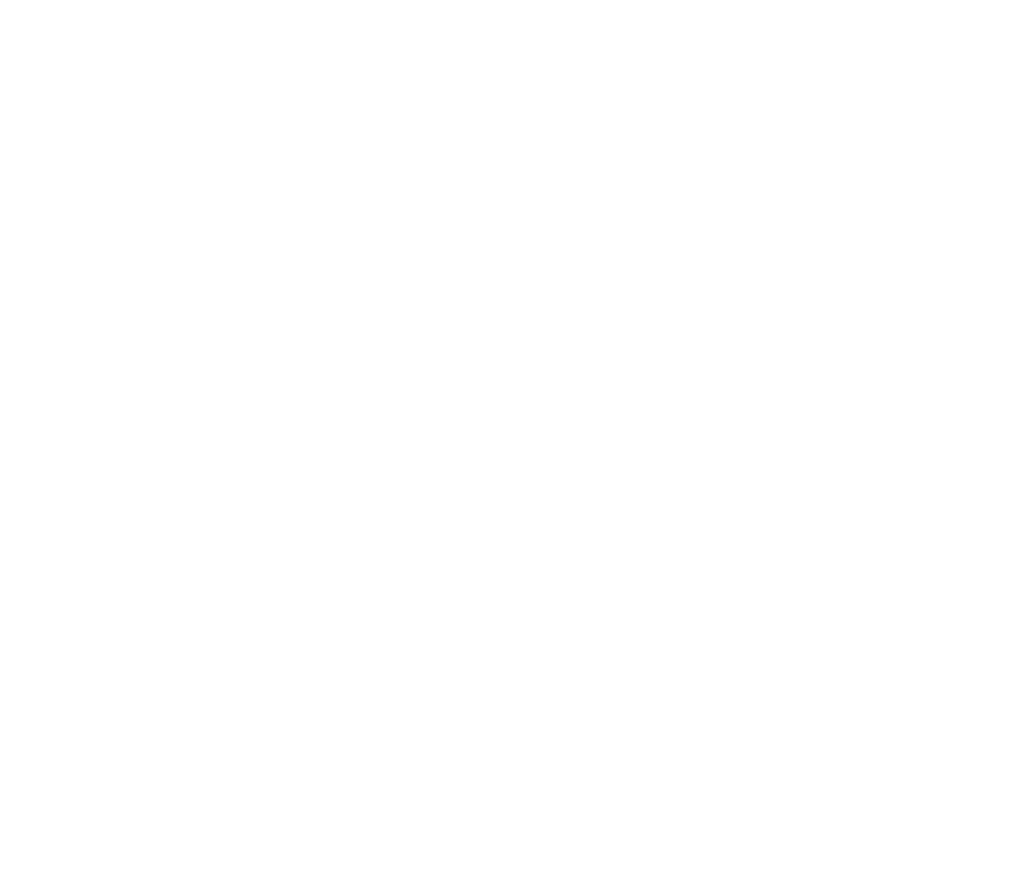
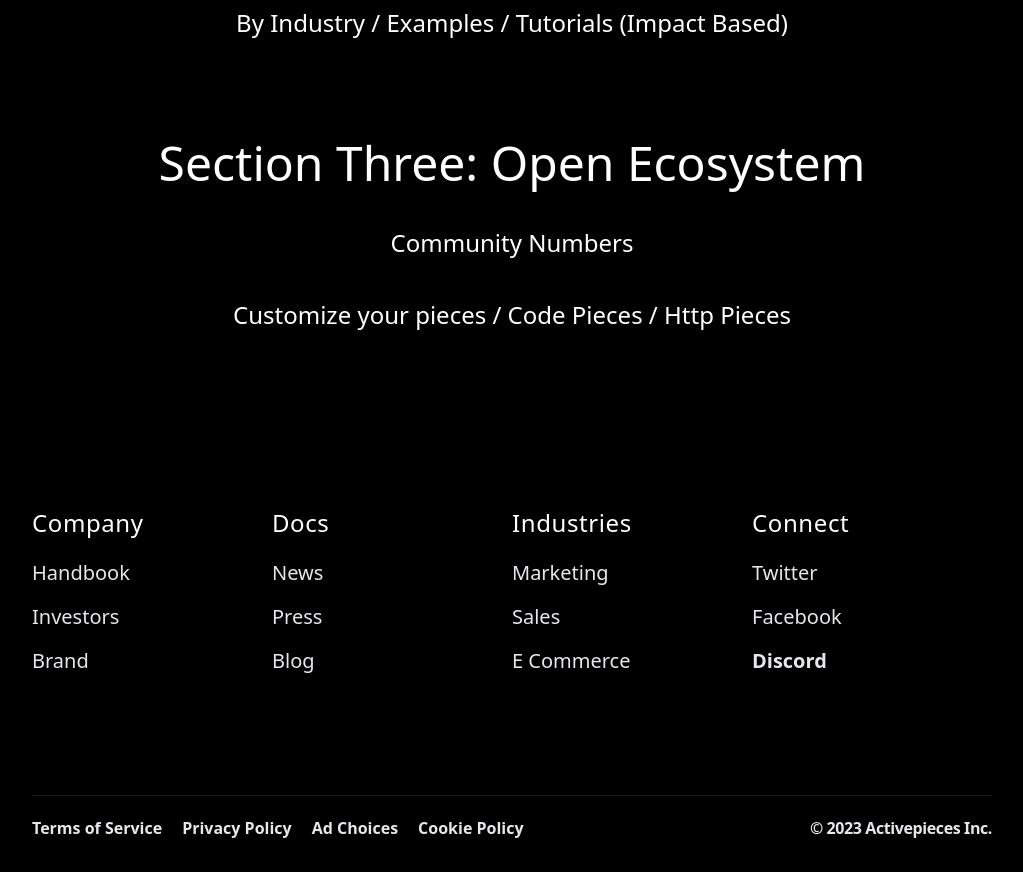
Before and after one commit to activepieces/content, a Next.js app: page / in a window 1280 px wide. Shown: the part 1080-1952 px from the top of the page, without its empty margins (128-1151 px from the left). Before the commit the page ends 876 px from the top, so only its background shows below. Built offline with nearby package versions, Linux system fonts and the light colour scheme.

Commit message:
feat: add sections

```diff
--- /dev/null
+++ b/components/Footer.tsx
@@ -0,0 +1,172 @@
+import Link from "next/link";
+
+export default function Footer() {
+  return (
+    <footer className="pb-4 text-gray-200 bg-black pt-10 mt-10">
+      <div className="max-w-5xl xl:max-w-5xl mx-auto divide-y divide-gray-900 px-4 sm:px-6 md:px-8">
+        <ul className="text-sm font-medium sm:pb-20 grid sm:grid-cols-2 md:grid-cols-3 lg:grid-cols-4 gap-y-10">
+          <li className="space-y-5 row-span-2">
+            <h2 className="text-2xl tracking-wide text-white">Company</h2>
+            <ul className="space-y-4 text-md">
+              <li>
+                <Link
+                  className="hover:text-white transition-colors duration-200 text-xl"
+                  href="https://handbook.activepieces.com/"
+                >
+                  Handbook
+                </Link>
+              </li>
+              <li>
+                <Link
+                  className="hover:text-white transition-colors duration-200 text-xl"
+                  href="/"
+                >
+                  Investors
+                </Link>
+              </li>
+              <li>
+                <Link
+                  className="hover:text-white transition-colors duration-200 text-xl"
+                  href="/"
+                >
+                  Brand
+                </Link>
+              </li>
+            </ul>
+          </li>
+          <li className="space-y-5 row-span-2">
+            <h2 className="text-2xl tracking-wide text-white">Docs</h2>
+            <ul className="space-y-4">
+              <li>
+                <Link
+                  className="hover:text-white transition-colors duration-200 text-xl"
+                  href="/"
+                >
+                  News
+                </Link>
+              </li>
+              <li>
+                <Link
+                  className="hover:text-white transition-colors duration-200 text-xl"
+                  href="/"
+                >
+                  Press
+                </Link>
+              </li>
+              <li>
+                <Link
+                  className="hover:text-white transition-colors duration-200 text-xl"
+                  href="/"
+                >
+                  Blog
+                </Link>
+              </li>
+            </ul>
+          </li>
+          <li className="space-y-5 row-span-2">
+            <h2 className="text-2xl tracking-wide text-white">Industries</h2>
+            <ul className="space-y-4">
+              <li>
+                <Link
+                  className="hover:text-white transition-colors duration-200 text-xl"
+                  href="/"
+                >
+                  Marketing
+                </Link>
+              </li>
+              <li>
+                <Link
+                  className="hover:text-white transition-colors duration-200 text-xl"
+                  href="/"
+                >
+                  Sales
+                </Link>
+              </li>
+              <li>
+                <Link
+                  className="hover:text-white transition-colors duration-200 text-xl"
+                  href="/"
+                >
+                  E Commerce
+                </Link>
+              </li>
+            </ul>
+          </li>
+          <li className="space-y-5">
+            <h2 className="text-2xl tracking-wide text-white">Connect</h2>
+            <ul className="space-y-4">
+              <li>
+                <Link
+                  className="hover:text-white transition-colors duration-200 text-xl"
+                  href="/"
+                >
+                  Twitter
+                </Link>
+              </li>
+              <li>
+                <Link
+                  className="hover:text-white transition-colors duration-200 text-xl"
+                  href="/"
+                >
+                  Facebook
+                </Link>
+              </li>
+              <li>
+                <Link
+                  className="hover:text-white transition-colors duration-200 font-semibold text-xl"
+                  href="/"
+                >
+                  Discord
+                </Link>
+              </li>
+            </ul>
+          </li>
+        </ul>
+        <div className="flex flex-col-reverse justify-between pt-5 pb-4 border-t lg:flex-row bg-top border-black">
+          <ul className="flex flex-col space-y-2 lg:mb-0 sm:space-y-0 sm:space-x-5 sm:flex-row">
+            <li>
+              <Link
+                href="/"
+                className="text-md text-gray-200 hover:text-white transition-colors duration-300 hover:text-deep-purple-accent-400 font-semibold"
+              >
+                Terms of Service
+              </Link>
+            </li>
+            <li>
+              <Link
+                href="/"
+                className="text-md text-gray-200 hover:text-white transition-colors duration-300 hover:text-deep-purple-accent-400 font-semibold"
+              >
+                Privacy Policy
+              </Link>
+            </li>
+            <li>
+              <Link
+                href="/"
+                className="text-md text-gray-200 hover:text-white transition-colors duration-300 hover:text-deep-purple-accent-400 font-semibold"
+              >
+                Ad Choices
+              </Link>
+            </li>
+            <li>
+              <Link
+                href="/"
+                className="text-md text-gray-200 hover:text-white transition-colors duration-300 hover:text-deep-purple-accent-400 font-semibold"
+              >
+                Cookie Policy
+              </Link>
+            </li>
+          </ul>
+          <ul className="flex flex-col mb-3 space-y-2 lg:mb-0 sm:space-y-0 sm:space-x-5 sm:flex-row">
+            <Link
+              href="/"
+              className="text-md text-gray-200 hover:text-white transition-colors duration-300 hover:text-deep-purple-accent-400 font-semibold tracking-tight"
+            >
+              © 2023 Activepieces Inc.
+            </Link>
+          </ul>
+        </div>
+      </div>
+    </footer>
+  );
+}
--- a/components/Layout.tsx
+++ b/components/Layout.tsx
@@ -1,10 +1,12 @@
 import React, { PropsWithChildren } from "react";
 import Navbar from "./Navbar";
+import Footer from "./Footer";
 const Layout = ({ children }: PropsWithChildren) => {
   return (
     <>
       <Navbar />
       {children}
+      <Footer />
     </>
   )
 };
--- a/components/Navbar.tsx
+++ b/components/Navbar.tsx
@@ -3,19 +3,35 @@ import React from "react";
 
 const Navbar = () => {
   return (
-    <nav className="flex items-center justify-between flex-wrap bg-black p-6">
+    <nav className="flex items-center justify-between flex-wrap p-6 bg-black">
       <div className="flex items-center flex-shrink-0 text-white mr-6">
         <Link href="/">
-          <span className="font-semibold text-xl tracking-tight">Activepieces</span>
+          <span className="font-semibold text-xl tracking-tight">
+            Activepieces
+          </span>
         </Link>
       </div>
 
       <div className="w-full block flex-grow lg:flex lg:items-center lg:w-auto">
-        <div className="text-sm lg:flex-grow">
-        </div>
+        <div className="text-sm lg:flex-grow"></div>
         <div>
-          <Link href="/pieces" className="block mt-4 lg:inline-block lg:mt-0 text-white hover:text-gray-400 mr-4 align-right">
+          <Link
+            href="/pieces"
+            className="block mt-4 lg:inline-block lg:mt-0 text-white hover:text-gray-400 mr-4 align-right"
+          >
+            Pricing
+          </Link>
+          <Link
+            href="/pieces"
+            className="block mt-4 lg:inline-block lg:mt-0 text-white hover:text-gray-400 mr-4 align-right"
+          >
             Pieces
+          </Link>
+          <Link
+            href="/pieces"
+            className="block mt-4 lg:inline-block lg:mt-0 text-white hover:text-gray-400 mr-4 align-right"
+          >
+            Get Started
           </Link>
         </div>
       </div>
--- /dev/null
+++ b/content/blogs/hello-world.mdx
@@ -0,0 +1,3 @@
+# Hello World
+
+I feel like it's going to rain today
--- a/package.json
+++ b/package.json
@@ -15,6 +15,7 @@
     "autoprefixer": "10.4.14",
     "eslint": "8.42.0",
     "eslint-config-next": "13.4.5",
+    "marked": "^5.1.0",
     "next": "13.4.5",
     "postcss": "8.4.24",
     "react": "18.2.0",
@@ -22,5 +23,8 @@
     "styled-jsx": "^5.1.2",
     "tailwindcss": "3.3.2",
     "typescript": "5.1.3"
+  },
+  "devDependencies": {
+    "@types/marked": "^5.0.0"
   }
 }
--- /dev/null
+++ b/pages/blogs/[slug]/index.tsx
@@ -0,0 +1,31 @@
+import { marked } from 'marked';
+import { useRouter } from 'next/router';
+import { join } from 'path';
+import fs from 'fs';
+
+export default function BlogPost({ content }: {content: string}) {
+  const router = useRouter();
+
+  console.log(content);
+  // Render the blog post content using the `marked` library
+  const renderedContent = marked(content);
+
+  return (
+    <div>
+      <div dangerouslySetInnerHTML={{ __html: renderedContent }} />
+    </div>
+  );
+}
+
+export async function getServerSideProps(context: { query: { slug: string; }; }) {
+  // Fetch the markdown content for the requested blog post
+  const { slug } = context.query;
+  const docsDirectory = join(process.cwd(), 'content', 'blogs');
+  const fullPath = join(docsDirectory, `${slug}.mdx`);
+  const fileContents = fs.readFileSync(fullPath, 'utf8');
+  return {
+    props: {
+      content: fileContents,
+    },
+  };
+}
--- a/pages/index.tsx
+++ b/pages/index.tsx
@@ -5,7 +5,15 @@ export const pieceLogoUrl = "https://cdn.activepieces.com/brand/logo.svg";
 
 export default function Home() {
   return (
-    <main className="flex min-h-screen flex-col items-center p-24 bg-black">
+    <main className="flex min-h-screen flex-col items-center p-24">
+      <style jsx global>{`
+        body {
+          background-color: black;
+          background-repeat: no-repeat;
+          background-size: 100% auto;
+          background-position: center top;
+        }
+      `}</style>
       <div className="flex flex-col items-center justify-center">
         <Image
           src={pieceLogoUrl}
@@ -18,7 +26,7 @@ export default function Home() {
         </h1>
         <p className="text-center mt-8 text-gray-200">
           Our mission is to make everyone more productive by automating their
-          work.
+          work. (INSERT TWO MINUTE VIDEO)
         </p>
         <div className="mt-8 space-x-4">
           <button className="px-4 py-2 bg-primary text-white rounded-md">
@@ -28,6 +36,14 @@ export default function Home() {
       </div>
       <div className="mt-16"></div>
       <ImageSlider />
+      <div className="text-center text-5xl text-white ">Section One Features based </div>
+      <div className="text-center text-5xl text-white mt-[100px]">Section Two: Numbers & Creditability & Integrations</div>
+      <div className="text-center text-5xl text-white mt-[100px]">Section Three: 1 click solution (templates)</div>
+      <div className="text-center text-2xl text-white mt-10"> By Industry / Examples / Tutorials (Impact Based)</div>
+      <div className="text-center text-5xl text-white mt-[100px]">Section Three: Open Ecosystem</div>
+      <div className="text-center text-2xl text-white mt-10">Community Numbers</div>
+      <div className="text-center text-2xl text-white mt-10">Customize your pieces / Code Pieces / Http Pieces </div>
+
     </main>
-  )
+  );
 }
--- a/pages/pieces/index.tsx
+++ b/pages/pieces/index.tsx
@@ -4,13 +4,18 @@ import { GetPiece, GetPieces, PieceBase } from "../../utils/piece-helper";
 import Image from "next/image";
 
 export function Index() {
-  const [BasePieces, setBasePieces] = useState<PieceBase[]
-  >([]);
+  const [BasePieces, setBasePieces] = useState<PieceBase[]>([]);
+  const [searchTerm, setSearchTerm] = useState("");
+
   useEffect(() => {
     GetPieces().then((pieces) => {
       setBasePieces(pieces);
     });
   }, []);
+
+  const filteredPieces = BasePieces.filter((piece) =>
+    piece.displayName.toLowerCase().includes(searchTerm.toLowerCase())
+  );
 
   return (
     <div className="flex justify-center justify-items-center content-center	flex-col">
@@ -24,8 +29,17 @@ export function Index() {
         />
       </div>
       <div className="max-w-[800px] mx-auto">
-        <div className="grid grid-cols-1 sm:grid-cols-2 md:grid-cols-3 gap-3 m-5">
-          {BasePieces.map((piece, i) => {
+        <div className="m-5">
+          <input
+            type="text"
+            placeholder="Search for apps"
+            className="w-full p-2 rounded-md border border-gray-300 focus:outline-none focus:border-blue-500 mb-8"
+            value={searchTerm}
+            onChange={(e) => setSearchTerm(e.target.value)}
+          />
+        </div>
+        <div className="max-h-[800px] overflow-y-auto grid grid-cols-1 sm:grid-cols-2 md:grid-cols-3 gap-3 m-5">
+          {filteredPieces.map((piece, i) => {
             return (
               <div
                 className="p-5 rounded-lg text-center cursor-pointer hover:bg-whiteCard-100"
@@ -42,12 +56,12 @@ export function Index() {
                   <p className="ml-4 text-base ">{piece.displayName}</p>
                 </div>
               </div>
-            )
+            );
           })}
         </div>
       </div>
     </div>
-  )
+  );
 }
 
 export default Index;
```
Also changed, not shown: 1 other file (tests, documents, lock files or other folders).
